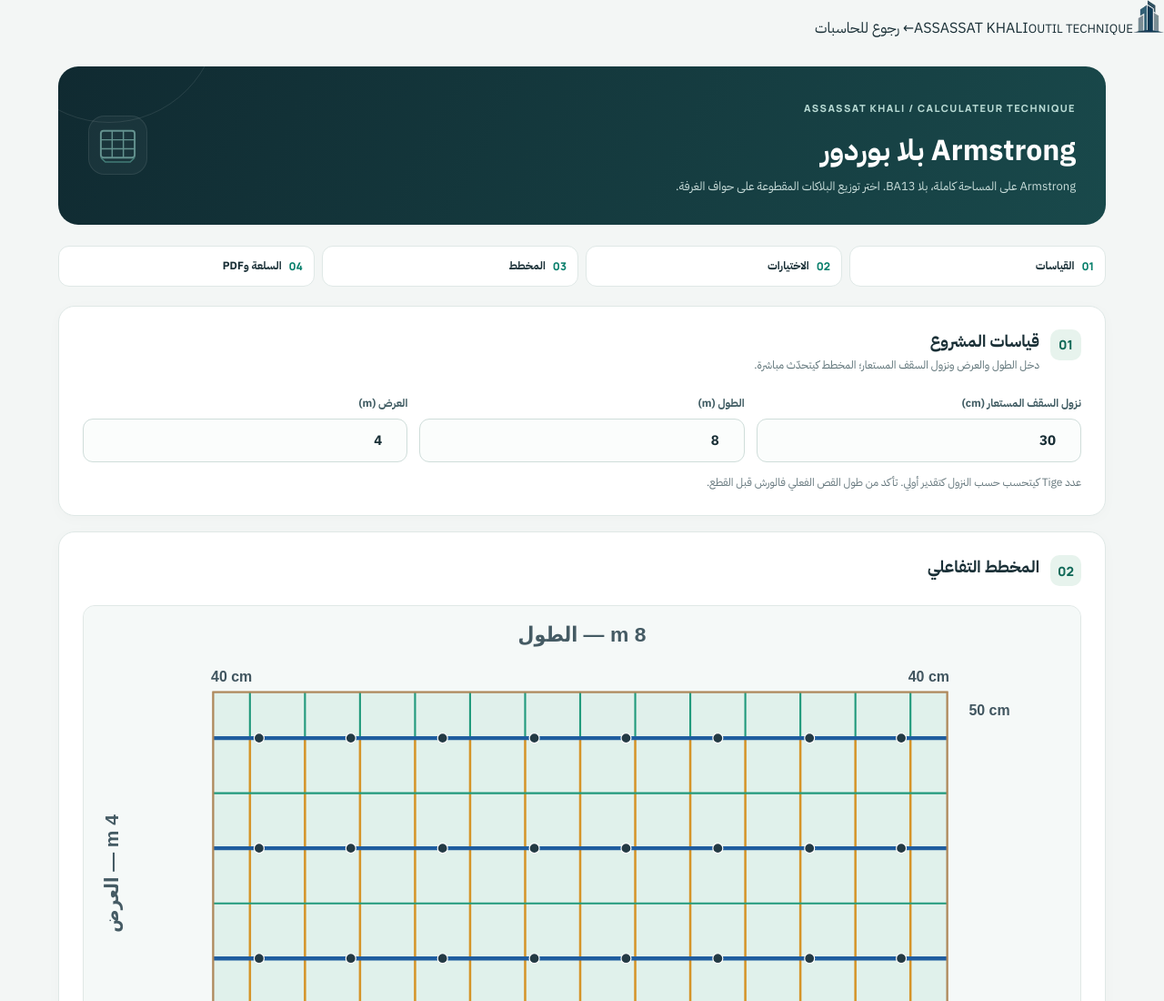
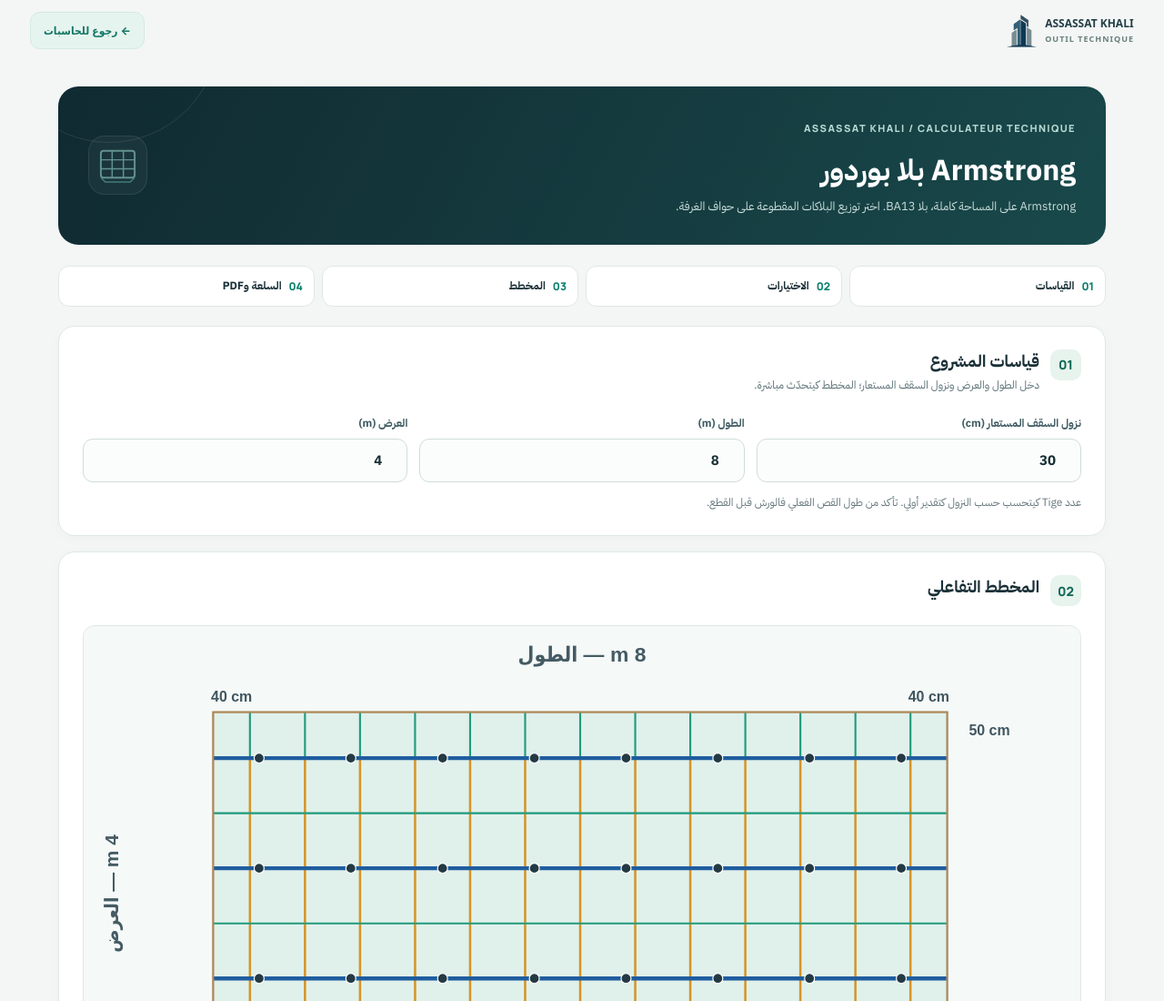
Before and after one commit to khaliyoussef5/assassat-khali-app, a website with bundled scripts: page public/calculators/armstrong-full/index.html in a window 1280 px wide. Shown: the top 1100 px of the page at 91% size. Built offline with nearby package versions, Linux system fonts and the light colour scheme.

Commit message:
Load shared calculator navigation styling for borderless Armstrong

```diff
--- a/public/calculators/armstrong-full/index.html
+++ b/public/calculators/armstrong-full/index.html
@@ -9,4 +9,4 @@
 
   gtag('config', 'G-E8P48Z2PYQ');
 </script>
-<meta charset="utf-8"><meta name="viewport" content="width=device-width,initial-scale=1"><link rel="icon" type="image/webp" href="../../assets/logo-assassat-khali.webp"><meta name="theme-color" content="#122e35"><title>ASSASSAT KHALI — armstrong-full</title><link rel="stylesheet" href="../../assets/ak-tools.css"><link rel="stylesheet" href="../../assets/ak-classic.css"></head><body data-calculator="armstrong-full"><script type="module" src="../../assets/ak-app.mjs"></script></body></html>
+<meta charset="utf-8"><meta name="viewport" content="width=device-width,initial-scale=1"><link rel="icon" type="image/webp" href="../../assets/logo-assassat-khali.webp"><meta name="theme-color" content="#122e35"><title>ASSASSAT KHALI — armstrong-full</title><link rel="stylesheet" href="../../assets/ak-tools.css"><link rel="stylesheet" href="../../assets/ak-classic.css"><link rel="stylesheet" href="../../assets/ak-calculator-nav.css"></head><body data-calculator="armstrong-full"><script type="module" src="../../assets/ak-app.mjs"></script></body></html>
```
